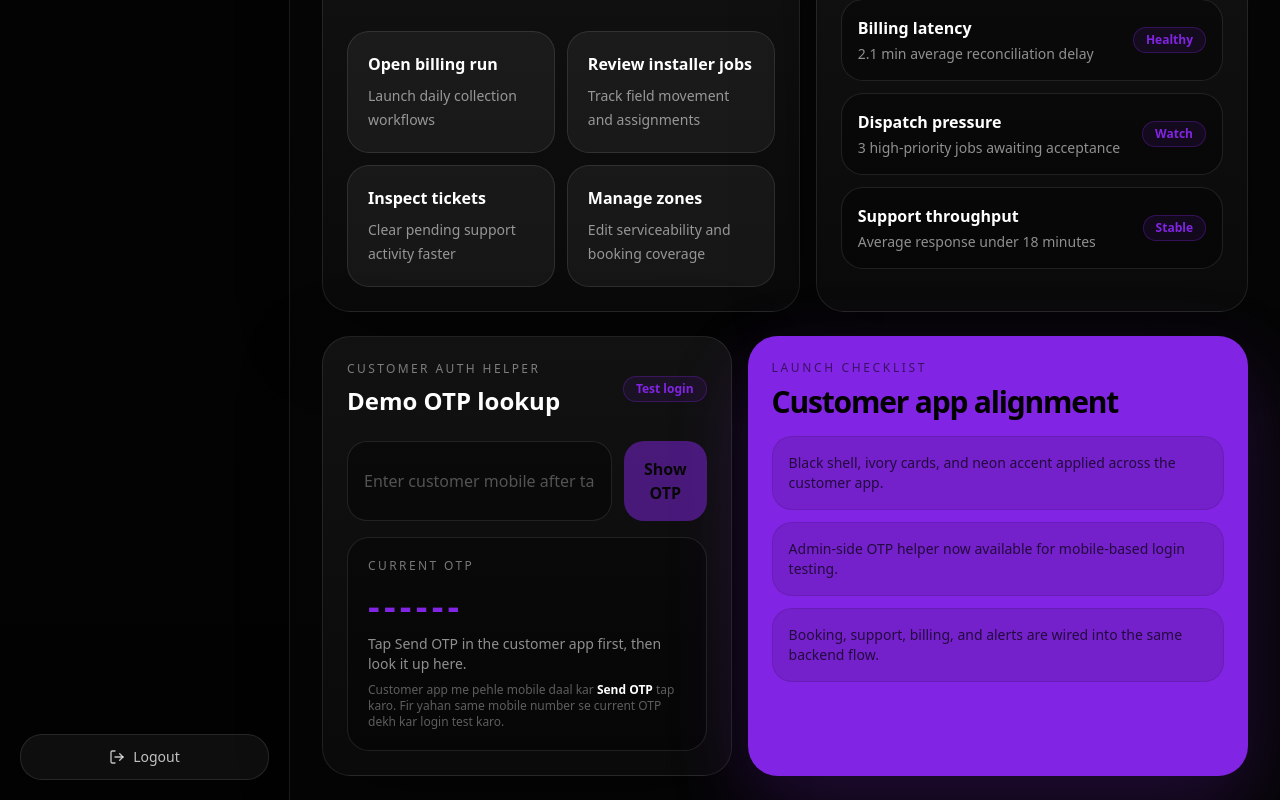
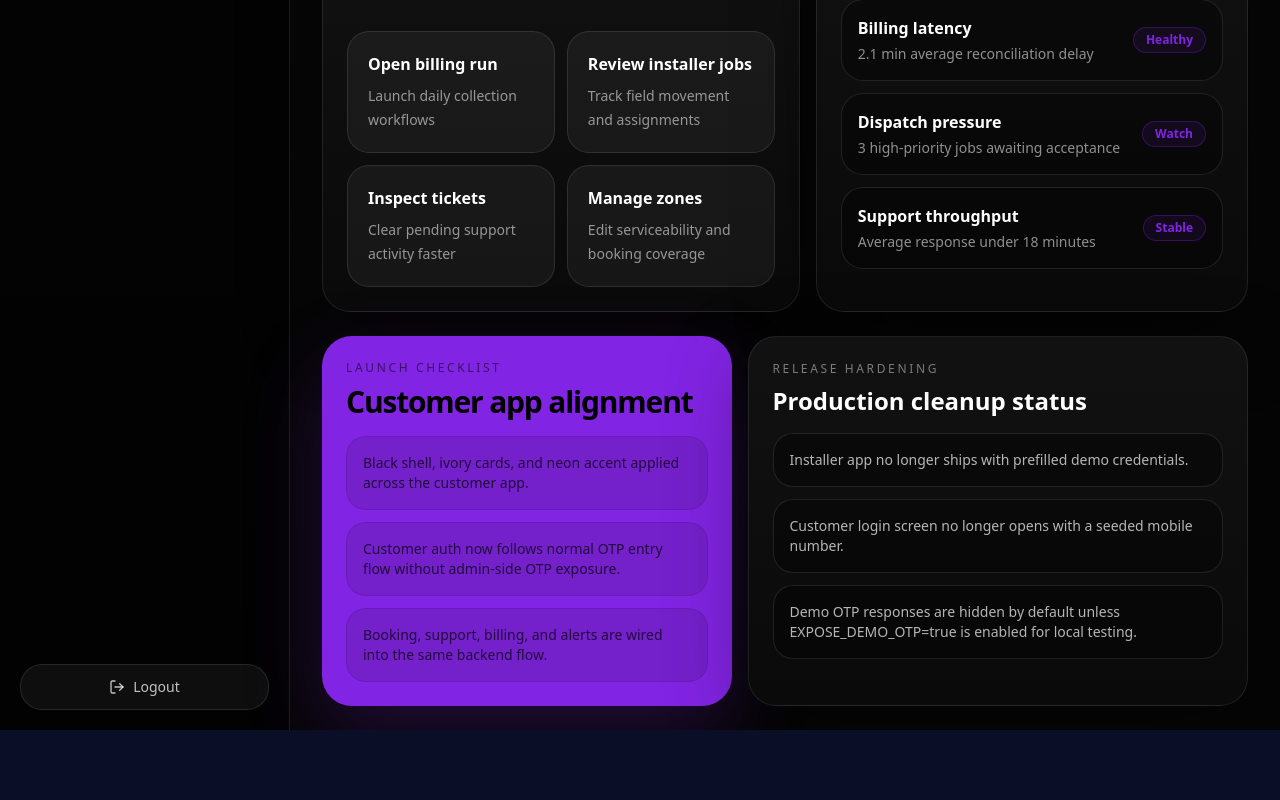
Before and after one commit to Netlayer-global/justfiber-platform, a Next.js app in the folder frontend/admin-basic/: page /dashboard in a window 1280 px wide. Shown: the part 1841-2641 px from the top of the page. After the commit the page ends 2571 px from the top, so only its background shows below. Built offline with nearby package versions, Linux system fonts and the light colour scheme; no server answers; sample sign-in values are in the browser's storage.

Commit message:
Remove remaining demo auth helpers

```diff
--- a/frontend/admin-basic/app/(dashboard)/dashboard/page.tsx
+++ b/frontend/admin-basic/app/(dashboard)/dashboard/page.tsx
@@ -49,10 +49,6 @@ export default function DashboardPage() {
   const [stats, setStats] = useState<DashboardStats | null>(null)
   const [customers, setCustomers] = useState<Customer[]>([])
   const [isLoading, setIsLoading] = useState(true)
-  const [otpMobile, setOtpMobile] = useState('')
-  const [otpValue, setOtpValue] = useState<string | null>(null)
-  const [otpBusy, setOtpBusy] = useState(false)
-  const [otpMessage, setOtpMessage] = useState('Tap Send OTP in the customer app first, then look it up here.')
 
   useEffect(() => {
     void loadStats()
@@ -88,29 +84,6 @@ export default function DashboardPage() {
     if (ratio >= 0.9) return 'High usage'
     if (ratio >= 0.65) return 'Watch'
     return 'Normal'
-  }
-
-  async function handleLookupOtp() {
-    if (!otpMobile.trim()) return
-    try {
-      setOtpBusy(true)
-      setOtpMessage('Checking current OTP...')
-      const res = await adminAPI.getCustomerDemoOtp(otpMobile.trim())
-      if (res.success && res.data) {
-        setOtpValue(res.data.otp)
-        setOtpMessage(
-          res.data.available
-            ? `OTP found for ${res.data.mobile}.`
-            : 'No OTP found yet. Use Send OTP in the app first, then retry here.'
-        )
-      }
-    } catch (error) {
-      console.log('[dashboard] Error loading OTP:', error)
-      setOtpValue(null)
-      setOtpMessage('Unable to fetch OTP right now.')
-    } finally {
-      setOtpBusy(false)
-    }
   }
 
   const usageMetrics = useMemo(() => {
@@ -329,58 +302,32 @@ export default function DashboardPage() {
       </section>
 
       <section className="grid gap-4 xl:grid-cols-[0.9fr_1.1fr]">
-        <div className="card p-6">
-          <div className="flex items-center justify-between">
-            <div>
-              <div className="text-xs uppercase tracking-[0.2em] text-white/45">Customer auth helper</div>
-              <div className="mt-2 text-2xl font-bold text-white">Demo OTP lookup</div>
-            </div>
-            <div className="rounded-full border border-[#8224E3]/30 bg-[#8224E3]/10 px-3 py-1 text-xs font-semibold text-[#8224E3]">
-              Test login
-            </div>
-          </div>
-
-          <div className="mt-6 grid gap-3 md:grid-cols-[1fr_auto]">
-            <input
-              value={otpMobile}
-              onChange={(event) => setOtpMobile(event.target.value)}
-              placeholder="Enter customer mobile after tapping Send OTP in app"
-              className="rounded-[20px] border border-white/10 bg-black/35 px-4 py-4 text-white outline-none placeholder:text-white/30"
-            />
-            <button
-              onClick={handleLookupOtp}
-              disabled={otpBusy || !otpMobile.trim()}
-              className="rounded-[20px] bg-[#8224E3] px-5 py-4 font-semibold text-black transition hover:brightness-95 disabled:cursor-not-allowed disabled:opacity-50"
-            >
-              {otpBusy ? 'Fetching...' : 'Show OTP'}
-            </button>
-          </div>
-
-          <div className="mt-4 rounded-[22px] border border-white/10 bg-black/35 p-5">
-            <div className="text-xs uppercase tracking-[0.2em] text-white/45">Current OTP</div>
-            <div className="mt-3 text-4xl font-black tracking-[0.12em] text-[#8224E3]">
-              {otpValue || '------'}
-            </div>
-            <div className="mt-2 text-sm text-white/55">
-              {otpMessage}
-            </div>
-            <div className="mt-2 text-xs text-white/35">
-              Customer app me pehle mobile daal kar <span className="font-semibold text-white">Send OTP</span> tap karo.
-              Fir yahan same mobile number se current OTP dekh kar login test karo.
-            </div>
-          </div>
-        </div>
-
         <div className="neon-panel p-6">
           <div className="text-xs uppercase tracking-[0.22em] text-black/55">Launch checklist</div>
           <div className="mt-2 text-3xl font-black tracking-[-0.04em]">Customer app alignment</div>
           <div className="mt-4 space-y-3">
             {[
               'Black shell, ivory cards, and neon accent applied across the customer app.',
-              'Admin-side OTP helper now available for mobile-based login testing.',
+              'Customer auth now follows normal OTP entry flow without admin-side OTP exposure.',
               'Booking, support, billing, and alerts are wired into the same backend flow.',
             ].map((item) => (
               <div key={item} className="rounded-[20px] border border-black/10 bg-black/10 p-4 text-sm font-medium text-black/70">
+                {item}
+              </div>
+            ))}
+          </div>
+        </div>
+
+        <div className="card p-6">
+          <div className="text-xs uppercase tracking-[0.22em] text-white/45">Release hardening</div>
+          <div className="mt-2 text-2xl font-bold text-white">Production cleanup status</div>
+          <div className="mt-4 space-y-3">
+            {[
+              'Installer app no longer ships with prefilled demo credentials.',
+              'Customer login screen no longer opens with a seeded mobile number.',
+              'Demo OTP responses are hidden by default unless EXPOSE_DEMO_OTP=true is enabled for local testing.',
+            ].map((item) => (
+              <div key={item} className="rounded-[20px] border border-white/10 bg-black/35 p-4 text-sm text-white/70">
                 {item}
               </div>
             ))}
--- a/frontend/admin-basic/lib/api.ts
+++ b/frontend/admin-basic/lib/api.ts
@@ -9,7 +9,6 @@ import type {
   Job,
   ServiceZone,
   DashboardStats,
-  DemoOtpLookup,
   BillingData,
   BillingOverview,
   BillingRun,
@@ -712,9 +711,6 @@ export const adminAPI = {
         : undefined,
     }
   },
-  getCustomerDemoOtp: (mobile: string) =>
-    request<DemoOtpLookup>(`/api/v1/admin/customer-auth/demo-otp?mobile=${encodeURIComponent(mobile)}`),
-
   // Plans
   getPlans: async () => {
     const res = await request<any[]>('/api/v1/admin/catalog/plans')
--- a/frontend/admin-basic/lib/types.ts
+++ b/frontend/admin-basic/lib/types.ts
@@ -339,12 +339,6 @@ export interface DashboardStats {
   systemHealth: number
 }
 
-export interface DemoOtpLookup {
-  mobile: string
-  otp: string | null
-  available: boolean
-}
-
 export interface BillingData {
   id: string
   customerId: string
```
Also changed, not shown: 2 other files (tests, documents, lock files or other folders).
